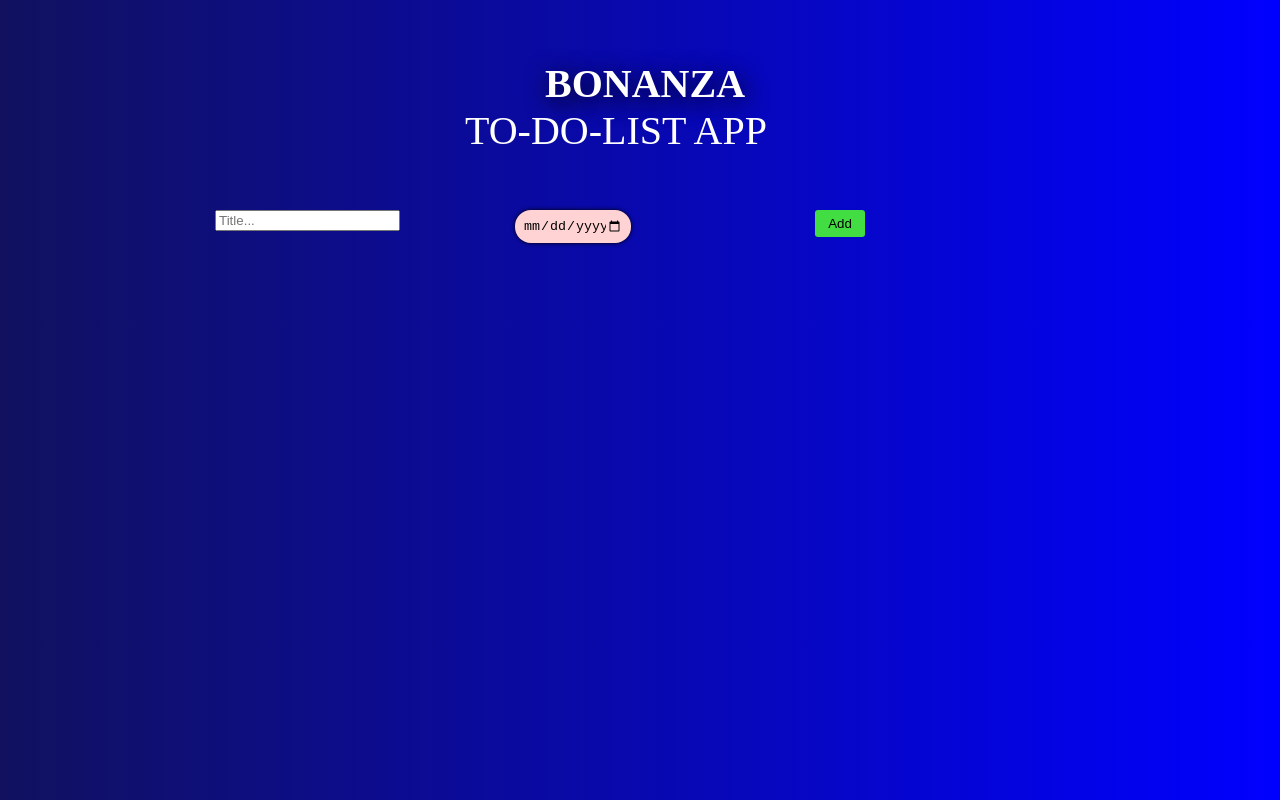
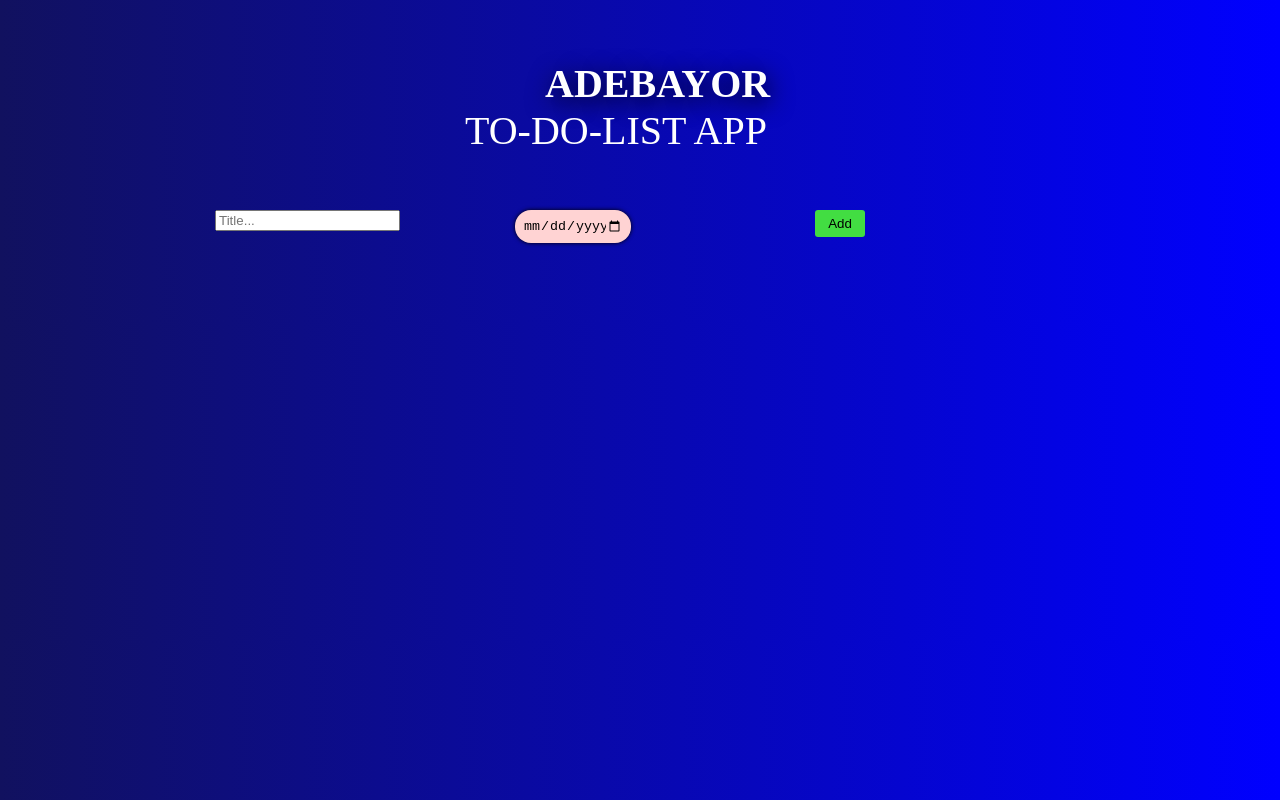
Before and after one commit to Xambady/todo-list, a plain HTML site: page index.html in a window 1280 px wide. Drawn offline with Linux system fonts and the light colour scheme.

```diff
--- a/index.html
+++ b/index.html
@@ -8,7 +8,7 @@
     <div class="parent-container">
       <p class="app-title">
         <span class="aremu">
-          BONANZA
+          ADEBAYOR
         </span> <br/>
         TO-DO-LIST APP
       </p>
```
